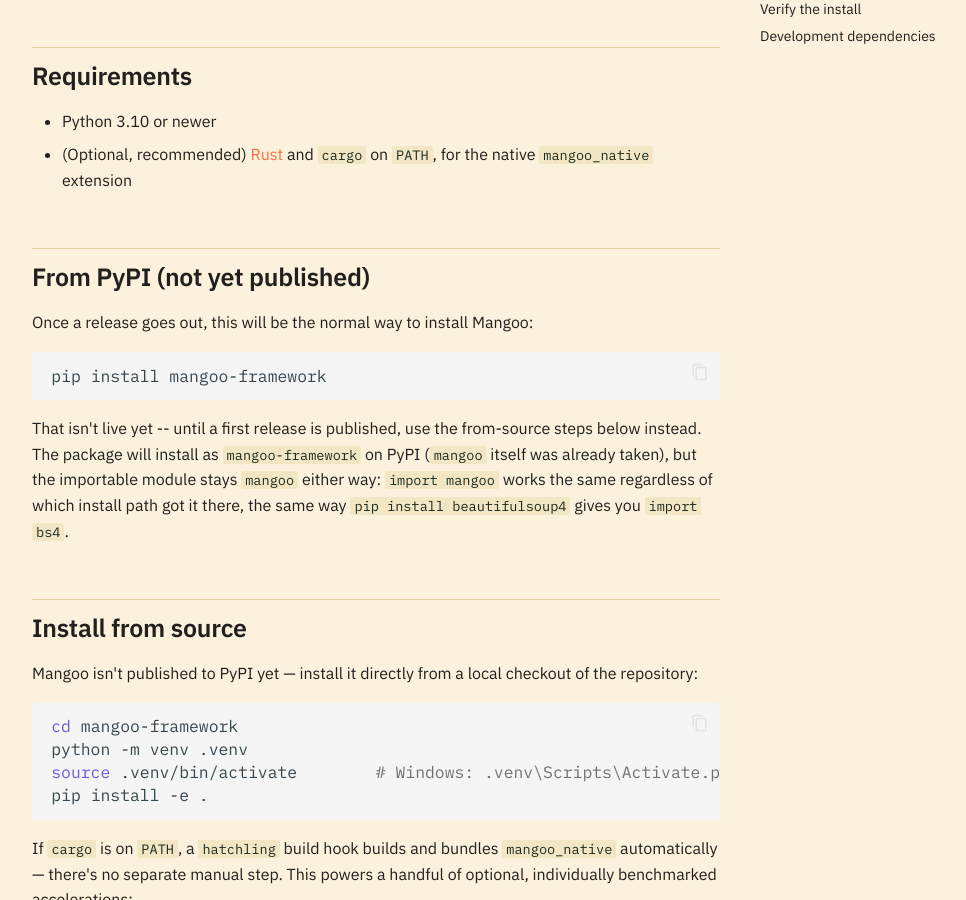
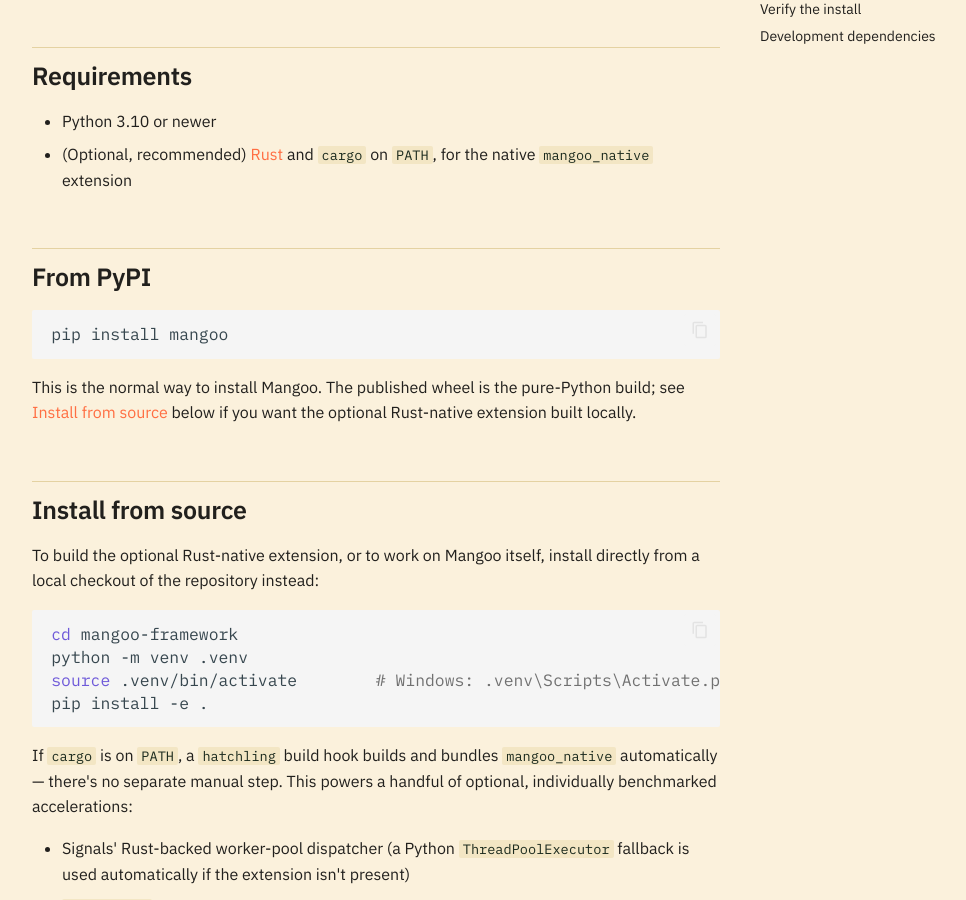
Before and after one commit to P-Sudhakar-tech/HayaVega, an MkDocs documentation site: the page built from docs/getting-started/installation.md, in a window 1280 px wide and 900 px high, scrolled down 260 px. Shown: the whole window, without its empty margins (264-1230 px from the left). Built offline with MkDocs 1.6.1 and Material for MkDocs 9.7.7, drawn with Linux system fonts in a browser that asks for light colours; the version menu is left out; some of the changed text lies outside the part shown.

Commit message:
docs: update install instructions now that mangoo is published on PyPI
Installation.md and README.md still said "not yet published" and gave
the wrong package name (mangoo-framework, picked before mangoo itself
turned out to be available). pip install mangoo is now the primary,
normal install path; from-source install is kept as the secondary
option for building the Rust extension or contributing.

````diff
--- a/docs/getting-started/installation.md
+++ b/docs/getting-started/installation.md
@@ -5,24 +5,20 @@
 - Python 3.10 or newer
 - (Optional, recommended) [Rust](https://rustup.rs/) and `cargo` on `PATH`, for the native `mangoo_native` extension
 
-## From PyPI (not yet published)
-
-Once a release goes out, this will be the normal way to install Mangoo:
+## From PyPI
 
 ```bash
-pip install mangoo-framework
+pip install mangoo
 ```
 
-That isn't live yet -- until a first release is published, use the
-from-source steps below instead. The package will install as
-`mangoo-framework` on PyPI (`mangoo` itself was already taken), but the
-importable module stays `mangoo` either way: `import mangoo` works the
-same regardless of which install path got it there, the same way
-`pip install beautifulsoup4` gives you `import bs4`.
+This is the normal way to install Mangoo. The published wheel is the
+pure-Python build; see [Install from source](#install-from-source) below
+if you want the optional Rust-native extension built locally.
 
 ## Install from source
 
-Mangoo isn't published to PyPI yet &mdash; install it directly from a local checkout of the repository:
+To build the optional Rust-native extension, or to work on Mangoo itself,
+install directly from a local checkout of the repository instead:
 
 ```bash
 cd mangoo-framework
````
Also changed, not shown: README.md (+14 -5 lines).
